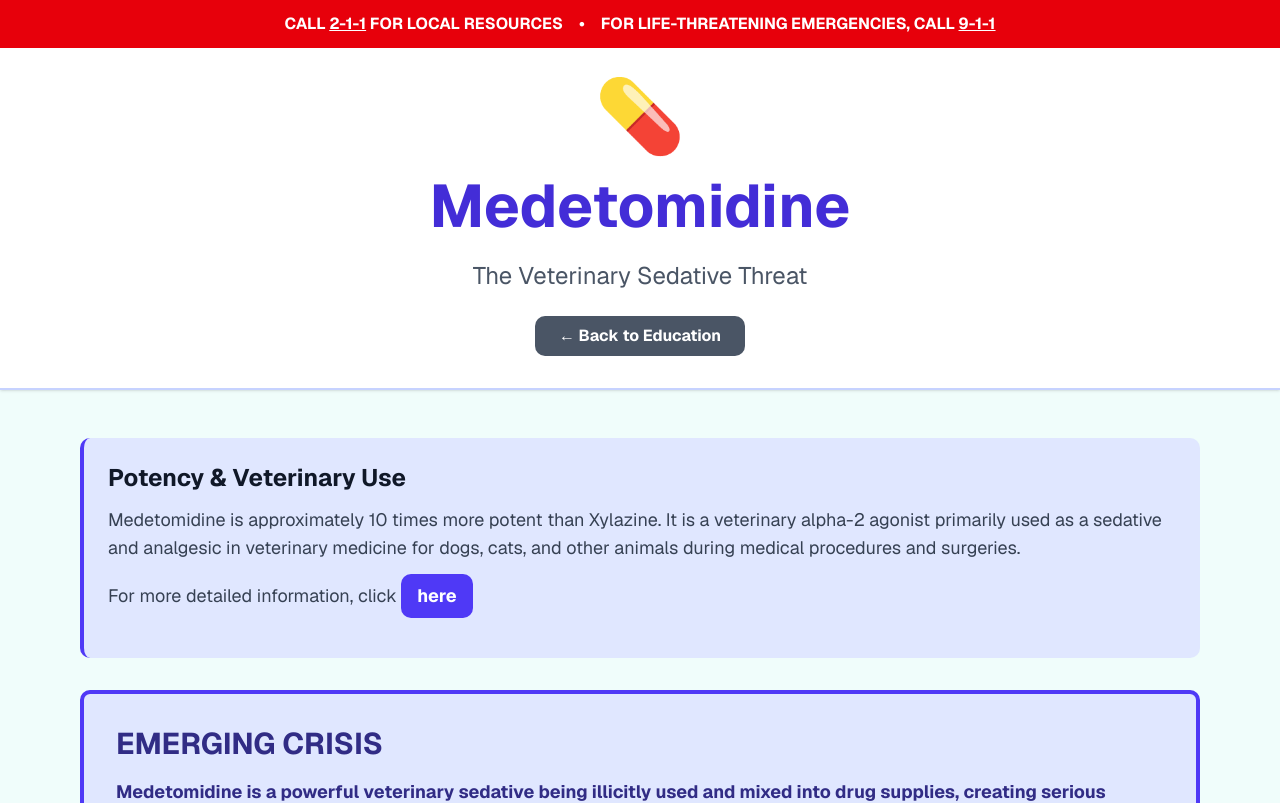
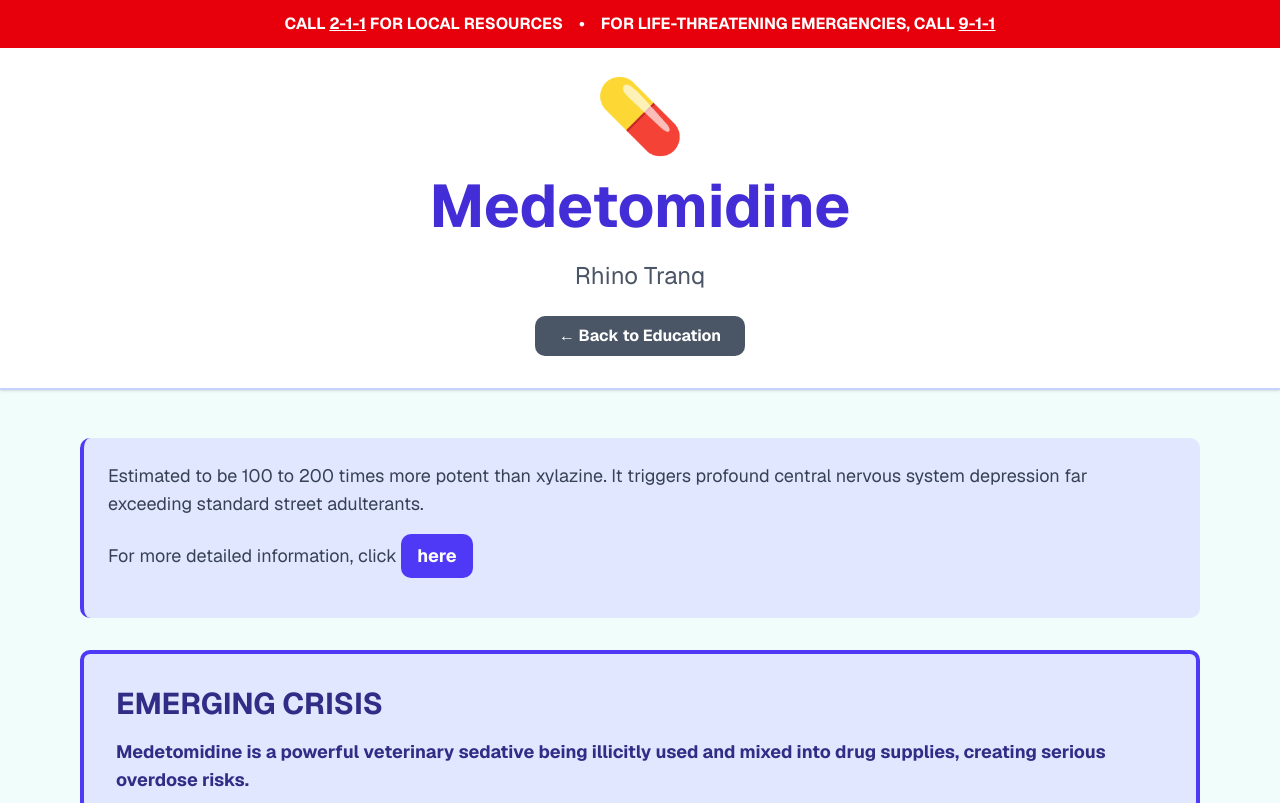
Before and after one commit to dgardner1982/v0-ottawa-county-resources, a Next.js app: page /drug/medetomidine in a window 1280 px wide. Shown: the top 803 px of the page. Built offline with nearby package versions, Linux system fonts and the light colour scheme.

Commit message:
feat: rename drug description and update link for medetomidine

```diff
--- a/app/drug/medetomidine/page.tsx
+++ b/app/drug/medetomidine/page.tsx
@@ -17,7 +17,7 @@ export default function MedetomidinePage() {
           <div className="flex flex-col items-center gap-6 text-center">
             <div className="text-7xl">💊</div>
             <h1 className="text-6xl font-bold text-indigo-700">Medetomidine</h1>
-            <p className="text-2xl text-gray-600">The Veterinary Sedative Threat</p>
+            <p className="text-2xl text-gray-600">Rhino Tranq</p>
             <Link href="/education">
               <button className="flex items-center gap-2 bg-gray-600 hover:bg-gray-700 text-white font-bold px-6 py-2 rounded-lg transition">
                 ← Back to Education
@@ -29,14 +29,13 @@ export default function MedetomidinePage() {
 
       <main className="max-w-6xl mx-auto px-4 py-12">
         <div className="bg-indigo-100 border-l-4 border-indigo-600 p-6 rounded-lg mb-8">
-          <h3 className="text-2xl font-bold text-gray-900 mb-3">Potency & Veterinary Use</h3>
-          <p className="text-lg text-gray-700 mb-3">
-            Medetomidine is approximately 10 times more potent than Xylazine. It is a veterinary alpha-2 agonist primarily used as a sedative and analgesic in veterinary medicine for dogs, cats, and other animals during medical procedures and surgeries.
+          <p className="text-lg text-gray-700 mb-4">
+            Estimated to be 100 to 200 times more potent than xylazine. It triggers profound central nervous system depression far exceeding standard street adulterants.
           </p>
           <p className="text-lg text-gray-700 mb-4">
             For more detailed information, click{' '}
             <a
-              href="https://gemini.google.com/share/c6066ab5dbcb"
+              href="https://gemini.google.com/share/0802dddcda86"
               target="_blank"
               rel="noopener noreferrer"
               className="inline-block bg-indigo-600 hover:bg-indigo-700 text-white font-bold px-4 py-2 rounded-lg transition"
```
